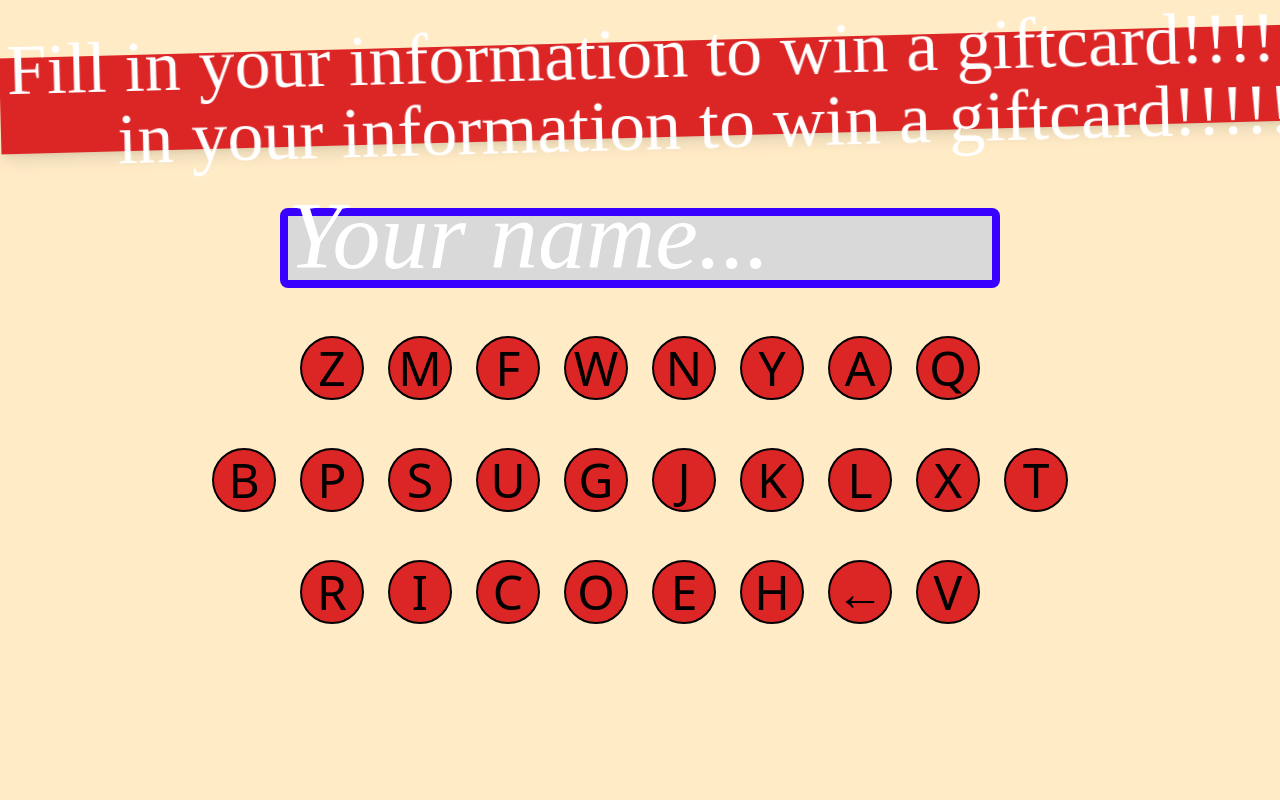
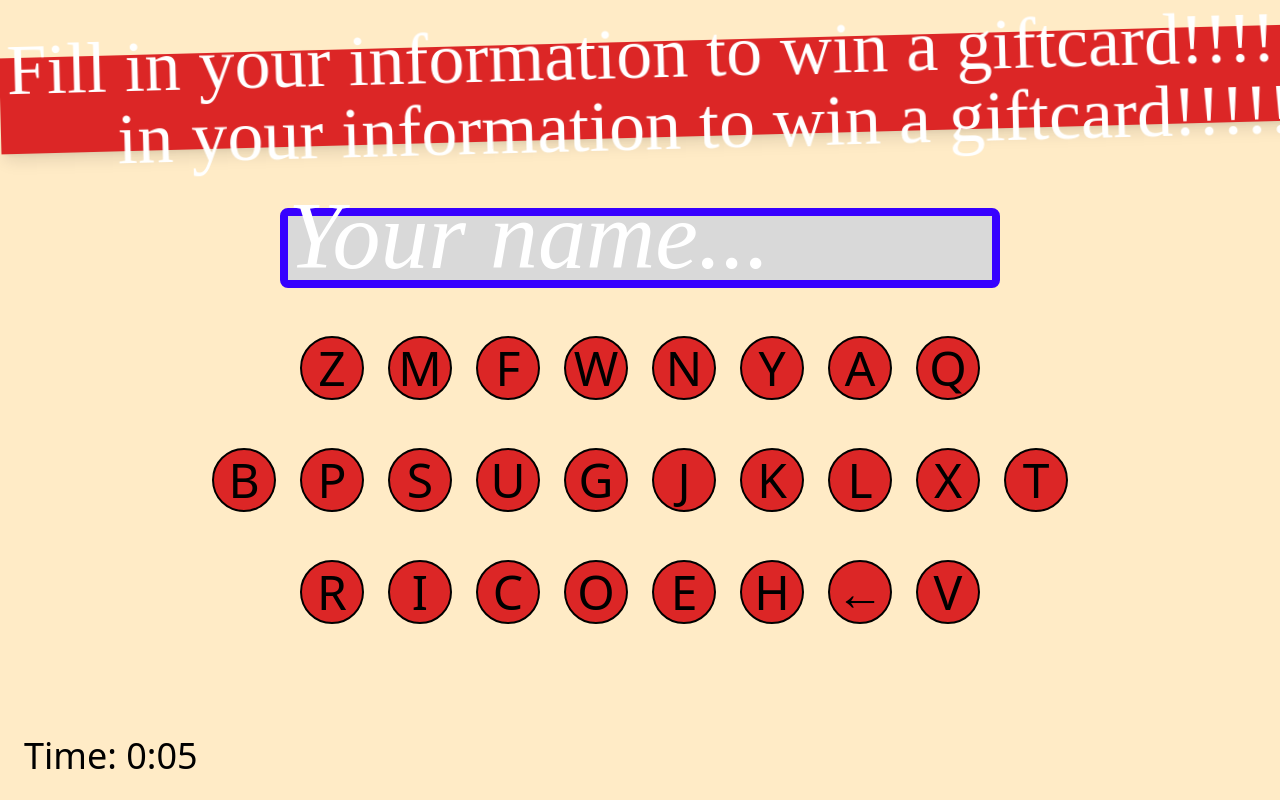
Before and after one commit to RaoulvanWijk/frontend-codejam, a React (Vite) app: page / in a window 1280 px wide. Built offline with nearby package versions, Linux system fonts and the light colour scheme; a web font is replaced by a local one.

Commit message:
added a timer that keeps track of the time wasted

```diff
--- /dev/null
+++ b/src/components/Timer.tsx
@@ -0,0 +1,19 @@
+import React, { useEffect } from 'react'
+
+export default function Timer() {
+    const [timer, setTimer] = React.useState(0)
+    useEffect(() => {
+        const interval = setInterval(() => {
+            setTimer((timer) => timer + 1)
+        }, 1000)
+        return () => clearInterval(interval)
+    }, [])
+
+  return (
+    <p className='fixed bottom-6 left-6 text-4xl font-normal'>
+      Time: {
+        `${Math.floor(timer / 60)}:${timer % 60 < 10 ? `0${timer % 60}` : timer % 60}`
+      }
+    </p>
+  )
+}
--- a/src/pages/EnterNamePage.tsx
+++ b/src/pages/EnterNamePage.tsx
@@ -1,12 +1,14 @@
 import React from 'react'
 import Header from '../components/Header'
 import EnterNameForm from '../components/EnterNameForm'
+import Timer from '../components/Timer'
 
 export default function EnterNamePage() {
   return (
     <div className='bg-bg h-screen overflow-x-hidden'>
         <Header />
         <EnterNameForm />
+        <Timer />
     </div>
   )
 }
```
